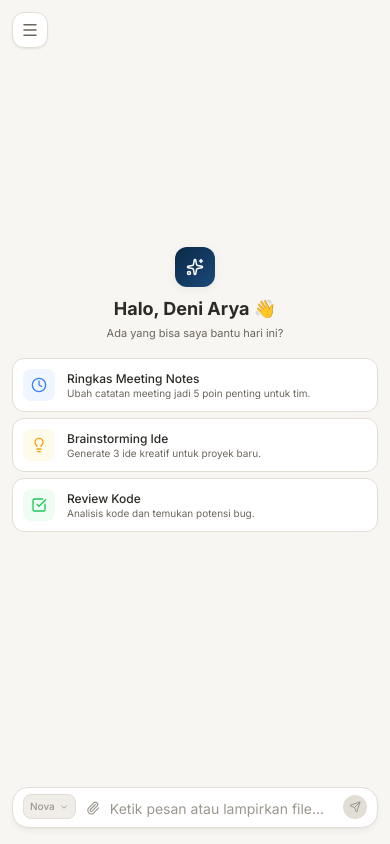
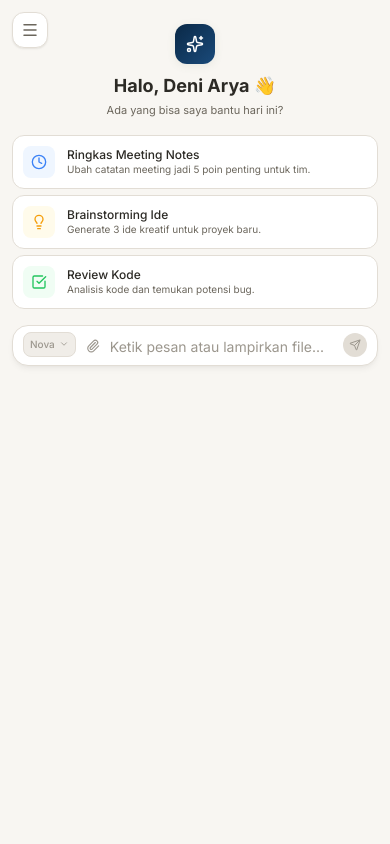
Before and after one commit to caidenniw/lyra-chat, a React (Vite) app: page / in a window 390 px wide. Built offline with nearby package versions, Linux system fonts and the light colour scheme.

Commit message:
fix: InputArea hidden on mobile - fix flex layout and safe area

```diff
--- a/src/components/chat/EmptyState.tsx
+++ b/src/components/chat/EmptyState.tsx
@@ -30,7 +30,7 @@ const SAVED_PROMPTS = [
 
 export function EmptyState({ onSend }: EmptyStateProps) {
   return (
-    <div className="flex-1 flex items-center justify-center px-3 md:px-4 py-4">
+    <div className="md:flex-1 flex items-start md:items-center justify-center px-3 md:px-4 pt-6 md:pt-4 pb-2 overflow-y-auto">
       <div className="w-full max-w-2xl">
         {/* Greeting — compact on mobile */}
         <div className="text-center mb-4 md:mb-8">
--- a/src/components/layout/AppShell.tsx
+++ b/src/components/layout/AppShell.tsx
@@ -162,7 +162,7 @@ export function AppShell() {
         </button>
       )}
 
-      <main className="flex-1 flex flex-col min-w-0">
+      <main className="flex-1 flex flex-col min-w-0 min-h-0 overflow-hidden">
         {hasMessages ? (
           <ChatArea messages={activeMessages} streamingMessageId={streamingMessageId} />
         ) : (
```
